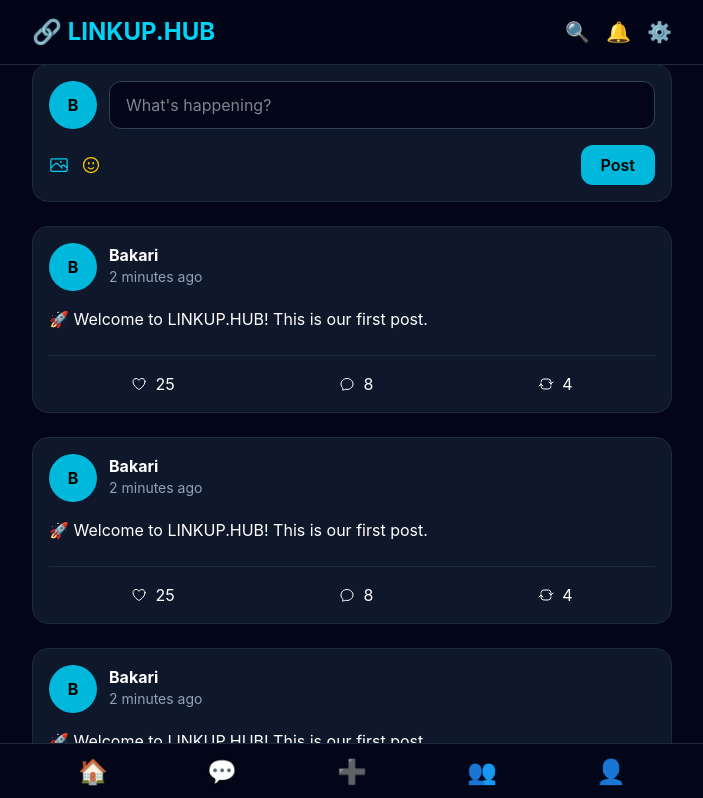
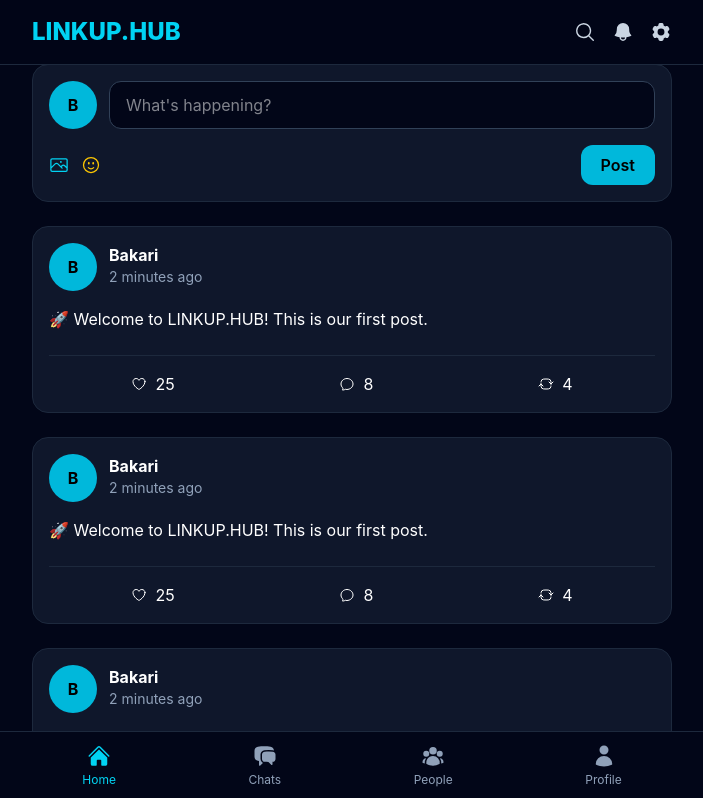
Before and after one commit to spymethod254/GWIJITECH-LINKUP, a React (Vite) app: page / in a window 1280 px wide. Shown: the top 798 px of the page, without its empty margins (288-991 px from the left). Built offline with nearby package versions, Linux system fonts and the light colour scheme; no server answers.

Commit message:
feat: build profile UI

```diff
--- a/src/components/common/BottomNav.jsx
+++ b/src/components/common/BottomNav.jsx
@@ -1,20 +1,43 @@
-import { Link } from "react-router-dom";
+import { NavLink } from "react-router-dom";
+import {
+  HiHome,
+    HiChatBubbleLeftRight,
+      HiUserGroup,
+        HiUser,
+        } from "react-icons/hi2";
 
         function BottomNav() {
+          const navClass = ({ isActive }) =>
+              `flex flex-col items-center transition ${
+                    isActive
+                            ? "text-cyan-400"
+                                    : "text-slate-400 hover:text-white"
+                                        }`;
+
                                           return (
-      <nav className="fixed bottom-0 left-0 right-0 border-t border-slate-800 bg-slate-950">
+                                              <nav className="fixed bottom-0 left-0 right-0 bg-slate-950 border-t border-slate-800">
 
-            <div className="max-w-2xl mx-auto flex justify-around p-3 text-2xl">
+                                                    <div className="max-w-2xl mx-auto flex justify-around py-3">
 
-                    <Link to="/">🏠</Link>
+                                                            <NavLink to="/" className={navClass}>
+                                                                      <HiHome size={24} />
+                                                                                <span className="text-xs mt-1">Home</span>
+                                                                                        </NavLink>
 
-                            <Link to="/chats">💬</Link>
+                                                                                                <NavLink to="/chats" className={navClass}>
+                                                                                                          <HiChatBubbleLeftRight size={24} />
+                                                                                                                    <span className="text-xs mt-1">Chats</span>
+                                                                                                                            </NavLink>
 
-                                    <Link to="/create">➕</Link>
+                                                                                                                                    <NavLink to="/people" className={navClass}>
+                                                                                                                                              <HiUserGroup size={24} />
+                                                                                                                                                        <span className="text-xs mt-1">People</span>
+                                                                                                                                                                </NavLink>
 
-                                            <Link to="/people">👥</Link>
-
-                                                    <Link to="/profile">👤</Link>
+                                                                                                                                                                        <NavLink to="/profile" className={navClass}>
+                                                                                                                                                                                  <HiUser size={24} />
+                                                                                                                                                                                            <span className="text-xs mt-1">Profile</span>
+                                                                                                                                                                                                    </NavLink>
 
                                                                                                                                                                                                           </div>
 
--- a/src/components/common/Navbar.jsx
+++ b/src/components/common/Navbar.jsx
@@ -1,20 +1,32 @@
+import {
+          HiMagnifyingGlass,
+            HiBell,
+              HiCog6Tooth,
+              } from "react-icons/hi2";
+
               function Navbar() {
                 return (
-          <header className="fixed top-0 left-0 right-0 z-50 border-b border-slate-800 bg-slate-950/90 backdrop-blur">
+                    <header className="fixed top-0 left-0 right-0 z-50 bg-slate-950/90 backdrop-blur border-b border-slate-800">
 
-                <div className="max-w-2xl mx-auto flex items-center justify-between p-4">
+                          <div className="max-w-2xl mx-auto flex items-center justify-between px-4 py-4">
 
-                        <h1 className="text-2xl font-bold text-cyan-400">
-                                  🔗 LINKUP.HUB
+                                  <h1 className="text-2xl font-extrabold text-cyan-400">
+                                            LINKUP.HUB
                                                     </h1>
 
-                                                  <div className="flex gap-4 text-xl">
+                                                            <div className="flex items-center gap-4 text-slate-300">
 
-                                                            <button>🔍</button>
+                                                                      <button className="hover:text-cyan-400 transition">
+                                                                                  <HiMagnifyingGlass size={22} />
+                                                                                            </button>
 
-                                                                      <button>🔔</button>
+                                                                                                      <button className="hover:text-cyan-400 transition">
+                                                                                                                  <HiBell size={22} />
+                                                                                                                            </button>
 
-                                                                                <button>⚙️</button>
+                                                                                                                                      <button className="hover:text-cyan-400 transition">
+                                                                                                                                                  <HiCog6Tooth size={22} />
+                                                                                                                                                            </button>
 
                                                                                                                                                                     </div>
 
```
Lines whose indentation alone changed are shown as unchanged.
